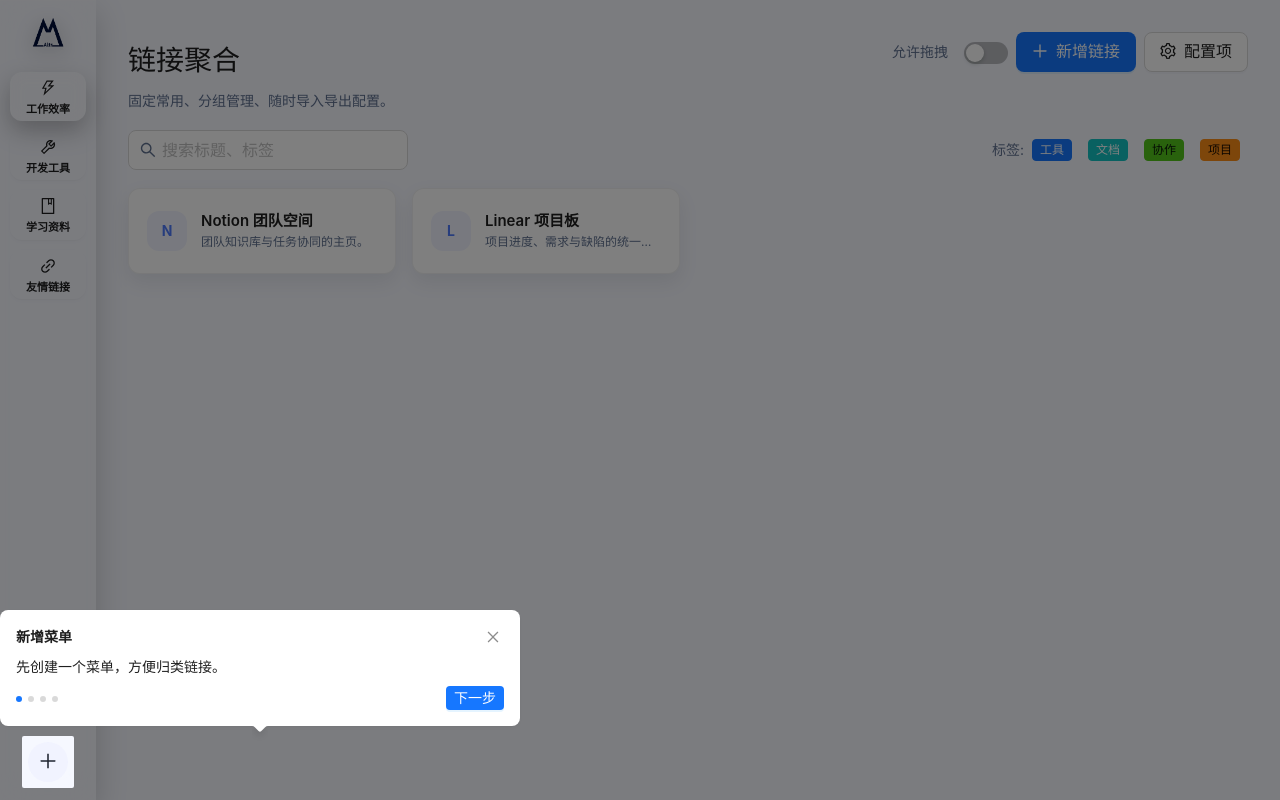
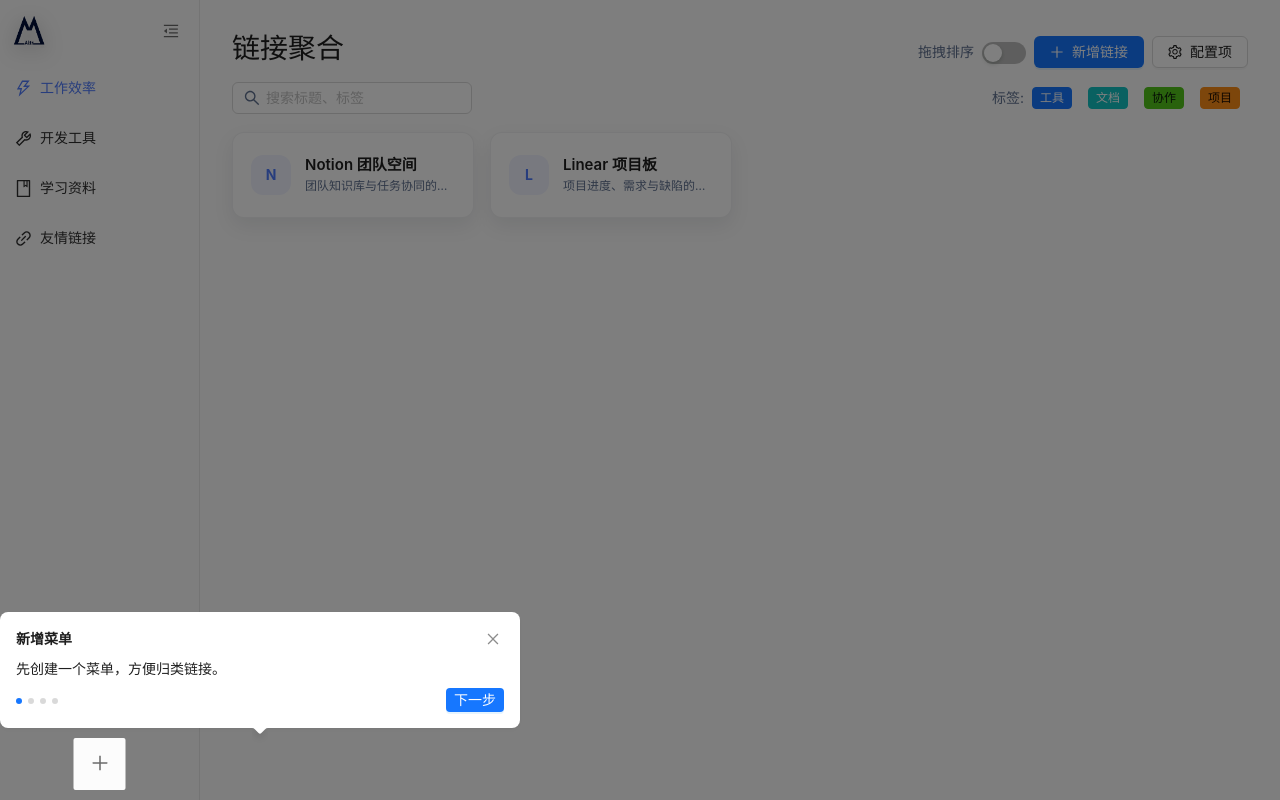
Before and after one commit to GYY-y/AggregationPlatform, a Vue app: page / in a window 1280 px wide. Built offline with nearby package versions, Linux system fonts and the light colour scheme.

Commit message:
项目优化

```diff
--- a/src/App.vue
+++ b/src/App.vue
@@ -1,6 +1,6 @@
 <script setup>
 import { computed, h, onMounted, reactive, ref, watch } from 'vue'
-import { App as AntApp, Button, Input, Space, Switch, Tag, Tour } from 'ant-design-vue'
+import { App as AntApp, Button, Input, Space, Switch, Tag, Tooltip, Tour } from 'ant-design-vue'
 import {
   PlusOutlined,
   EditOutlined,
@@ -21,6 +21,8 @@
   MessageOutlined,
   ThunderboltOutlined,
   SearchOutlined,
+  MenuFoldOutlined,
+  MenuUnfoldOutlined,
 } from '@ant-design/icons-vue'
 import { useTheme } from './composables/useTheme'
 import MenuList from './components/MenuList.vue'
@@ -133,6 +135,7 @@
   theme: 'system',
   showMenuCount: false,
   enableDrag: false,
+  contentBackground: '#fcfcfc',
 }
 
 const baseLight = {
@@ -178,9 +181,12 @@
 const settingBtnRef = ref(null)
 const dragSwitchRef = ref(null)
 const tourOpen = ref(false)
+const sidebarCollapsed = ref(false)
+const sidebarLogoHovered = ref(false)
+const sidebarStorageKey = 'aggregation-platform-sidebar-collapsed'
 const formLayout = {
-  labelCol: { span: 7 },
-  wrapperCol: { span: 17 },
+  labelCol: { span: 5 },
+  wrapperCol: { span: 19 },
   labelAlign: 'right',
 }
 const linkRules = {
@@ -358,11 +364,17 @@
     '--accent': accent,
     '--accent-2': accent2,
     '--bg': preset.background,
+    '--content-bg': state.settings.contentBackground || '#fcfcfc',
     '--surface': preset.surface,
     '--surface-alt': preset.surfaceAlt,
     '--line': preset.line,
     '--muted': preset.muted,
     '--text': preset.text,
+    '--sidebar-bg': state.settings.contentBackground || '#fcfcfc',
+    '--sidebar-hover': effectiveTheme.value === 'dark' ? '#212121' : '#ececec',
+    '--sidebar-active': effectiveTheme.value === 'dark' ? '#2f2f2f' : '#e5e5e5',
+    '--sidebar-text': effectiveTheme.value === 'dark' ? '#ececec' : '#2f2f2f',
+    '--sidebar-muted': effectiveTheme.value === 'dark' ? '#a1a1a1' : '#6b6b6b',
   }
 })
 
@@ -417,7 +429,21 @@
 
 onMounted(() => {
   loadInitialState()
+  sidebarCollapsed.value = localStorage.getItem(sidebarStorageKey) === 'true'
 })
+
+watch(sidebarCollapsed, (collapsed) => {
+  localStorage.setItem(sidebarStorageKey, String(collapsed))
+})
+
+function toggleSidebar() {
+  sidebarCollapsed.value = !sidebarCollapsed.value
+}
+
+function expandSidebar() {
+  sidebarCollapsed.value = false
+  sidebarLogoHovered.value = false
+}
 
 function resetLinkForm(menuId = state.activeMenuId) {
   linkForm.title = ''
@@ -773,10 +799,35 @@
 </script>
 
 <template>
-  <div class="app-shell" :style="themeVars">
-      <aside class="sidebar sidebar--compact">
-        <div class="brand">
-          <img class="brand__logo" :src="brandLogo" alt="Altr Logo" />
+  <div class="app-shell" :class="{ 'app-shell--sidebar-collapsed': sidebarCollapsed }" :style="themeVars">
+      <aside class="sidebar sidebar--compact" :class="{ 'sidebar--collapsed': sidebarCollapsed }">
+        <div
+          class="brand"
+          :class="{ 'brand--collapsed': sidebarCollapsed }"
+          @mouseenter="sidebarCollapsed && (sidebarLogoHovered = true)"
+          @mouseleave="sidebarLogoHovered = false"
+        >
+          <img v-if="!sidebarCollapsed || !sidebarLogoHovered" class="brand__logo" :src="brandLogo" alt="Altr Logo" />
+          <Button
+            v-else
+            class="sidebar-toggle-btn sidebar-toggle-btn--expand"
+            shape="circle"
+            type="text"
+            size="middle"
+            :icon="h(MenuUnfoldOutlined)"
+            aria-label="展开侧边栏"
+            @click="expandSidebar"
+          />
+          <Button
+            v-if="!sidebarCollapsed"
+            class="sidebar-toggle-btn"
+            shape="circle"
+            type="text"
+            size="middle"
+            :icon="h(MenuFoldOutlined)"
+            aria-label="收起侧边栏"
+            @click="toggleSidebar"
+          />
         </div>
         <input ref="importInput" type="file" accept="application/json" class="hidden" @change="handleImport" />
         <MenuList
@@ -790,6 +841,7 @@
           :edit-icon="h(EditOutlined)"
           :delete-icon="h(DeleteOutlined)"
           :disable-edit-ids="['links']"
+          :collapsed="sidebarCollapsed"
           @select="state.activeMenuId = $event"
           @edit="openEditMenu"
           @delete="deleteMenu"
@@ -814,25 +866,26 @@
         <header class="header">
           <div>
             <h1>链接聚合</h1>
-            <p class="muted">固定常用、分组管理、随时导入导出配置。</p>
           </div>
-      <Space class="header__actions" wrap>
-        <Space size="middle">
-          <span class="muted">允许拖拽</span>
-          <Switch ref="dragSwitchRef" v-model:checked="state.settings.enableDrag" />
-        </Space>
-        <Button ref="newLinkBtnRef" type="primary" size="large" @click="openNewLink" :icon="h(PlusOutlined)">新增链接</Button>
-        <Button ref="settingBtnRef" size="large" @click="settingDrawerOpen = true" :icon="h(SettingOutlined)">配置项</Button>
-      </Space>
+          <Space class="header__actions" wrap>
+            <Tooltip title="开启后支持左侧菜单和右侧内容拖拽排序">
+              <Space size="small">
+                <span class="muted">拖拽排序</span>
+                <Switch ref="dragSwitchRef" v-model:checked="state.settings.enableDrag" />
+              </Space>
+            </Tooltip>
+            <Button ref="newLinkBtnRef" type="primary" size="middle" @click="openNewLink" :icon="h(PlusOutlined)">新增链接</Button>
+            <Button ref="settingBtnRef" size="middle" @click="settingDrawerOpen = true" :icon="h(SettingOutlined)">配置项</Button>
+          </Space>
         </header>
 
         <div class="toolbar">
           <Input
             v-model:value="state.search"
             allow-clear
-            size="large"
+            size="middle"
             class="search-input"
-            style="width: 280px"
+            style="width: 240px"
             placeholder="搜索标题、标签"
           >
             <template #prefix>
--- a/src/assets/main.scss
+++ b/src/assets/main.scss
@@ -36,24 +36,23 @@
 
 .app-shell {
   display: grid;
-  grid-template-columns: 96px 1fr;
+  grid-template-columns: 200px 1fr;
   min-height: 100vh;
 }
 
+.app-shell--sidebar-collapsed {
+  grid-template-columns: 52px 1fr;
+}
+
 .sidebar {
-  border-right: none;
-  padding: 16px 10px 18px;
-  background: color-mix(in srgb, var(--bg) 65%, transparent 35%);
-  color: var(--text);
+  border-right: 1px solid var(--line);
+  padding: 14px 12px 16px;
+  background: var(--sidebar-bg);
+  color: var(--sidebar-text);
   display: flex;
   flex-direction: column;
   align-items: center;
-  gap: 12px;
-  backdrop-filter: blur(18px) saturate(140%);
-  -webkit-backdrop-filter: blur(18px) saturate(140%);
-  box-shadow:
-    0 1px 0 rgba(255, 255, 255, 0.28) inset,
-    0 12px 30px rgba(0, 0, 0, 0.18);
+  gap: 10px;
 }
 
 .sidebar--compact {
@@ -62,10 +61,19 @@
 
 .brand {
   display: flex;
-  flex-direction: column;
+  flex-direction: row;
   align-items: center;
+  justify-content: space-between;
+  width: 100%;
   gap: 6px;
   margin-bottom: 10px;
+}
+
+.brand--collapsed {
+  width: 34px;
+  height: 34px;
+  justify-content: center;
+  cursor: pointer;
 }
 
 .brand__dot {
@@ -83,6 +91,14 @@
   filter: drop-shadow(0 6px 10px rgba(0, 0, 0, 0.35));
 }
 
+.sidebar-toggle-btn--expand {
+  width: 34px;
+  height: 34px;
+  min-width: 34px;
+  padding: 0;
+  margin: 0;
+}
+
 
 .sidebar__actions {
   margin-top: auto;
@@ -90,17 +106,27 @@
   gap: 8px;
 }
 
+.sidebar-toggle-btn {
+  color: var(--sidebar-muted);
+}
+
+.sidebar-toggle-btn:hover,
+.sidebar-toggle-btn:focus-visible {
+  color: var(--sidebar-text);
+  background: var(--sidebar-hover);
+}
+
 .menu-add-btn {
   width: 44px;
   height: 44px;
   border-radius: 14px;
-  background: var(--surface-alt);
-  color: var(--text);
+  background: transparent;
+  color: var(--sidebar-muted);
 }
 
 .menu-add-btn:hover {
-  background: color-mix(in srgb, var(--surface-alt) 80%, var(--accent) 20%);
-  color: var(--text);
+  background: var(--sidebar-hover);
+  color: var(--sidebar-text);
 }
 
 .menu-list {
@@ -126,25 +152,43 @@
   display: flex;
   justify-content: center;
   align-items: center;
-  border-radius: 12px;
-  border: 1px solid transparent;
+  border-radius: 8px;
   background: transparent;
   cursor: pointer;
   transition: all 0.2s ease;
   text-align: center;
   width: 100%;
+  min-height: 40px;
+  padding: 7px 0;
+  color: var(--sidebar-text);
+}
+
+.menu-item > .ant-dropdown-trigger,
+.menu-item > .menu-card {
+  width: 100%;
 }
 
 .menu-item:hover {
-  background: rgba(255, 255, 255, 0.08);
+  background: var(--sidebar-hover);
 }
 
 .menu-item.active {
-  background: rgba(255, 255, 255, 0.16);
-  box-shadow: 0 10px 24px rgba(0, 0, 0, 0.25);
-  backdrop-filter: blur(8px);
-  -webkit-backdrop-filter: blur(8px);
-  position: relative;
+  background: transparent;
+  color: var(--accent);
+  box-shadow: none;
+}
+
+.menu-item.active .menu-icon {
+  color: var(--accent);
+  background: transparent;
+}
+
+.menu-item--collapsed {
+  width: 48px;
+  padding-top: 7px;
+  padding-bottom: 7px;
+  padding-left: 7px;
+  padding-right: 7px;
 }
 
 
@@ -158,19 +202,20 @@
 
 .content {
   padding: 32px;
-  background: var(--bg);
+  background: var(--content-bg);
 }
 
 .header {
   display: flex;
   justify-content: space-between;
-  align-items: flex-start;
+  align-items: center;
   gap: 24px;
 }
 
 .header h1 {
-  margin: 6px 0 8px;
+  margin: 0;
   font-size: 28px;
+  line-height: 32px;
 }
 
 .header__actions {
@@ -545,6 +590,77 @@
   color: #fff;
 }
 
+.form-modal .ant-modal-body {
+  padding-top: 10px;
+}
+
+.form-modal .ant-form-item {
+  margin-bottom: 16px;
+}
+
+.form-modal .ant-form-item-label {
+  overflow: visible;
+}
+
+.form-modal .ant-form-item-label > label {
+  white-space: nowrap;
+}
+
+.form-modal .ant-form-item:last-child {
+  margin-bottom: 4px;
+}
+
+.form-modal .ant-select-arrow {
+  color: var(--muted);
+  opacity: 1;
+}
+
+.form-modal .ant-input,
+.form-modal .ant-input-affix-wrapper,
+.form-modal .ant-select-selector {
+  min-height: 32px;
+}
+
+.form-modal textarea.ant-input {
+  min-height: 64px;
+}
+
+.form-modal--link {
+  width: min(560px, calc(100vw - 32px)) !important;
+}
+
+.form-modal--menu {
+  width: min(440px, calc(100vw - 32px)) !important;
+}
+
+.sidebar .menu-add-btn {
+  background: transparent;
+  border-color: transparent;
+  color: var(--sidebar-muted);
+  box-shadow: none;
+}
+
+.sidebar .menu-add-btn:hover,
+.sidebar .menu-add-btn:focus-visible {
+  background: var(--sidebar-hover);
+  border-color: transparent;
+  color: var(--sidebar-text);
+  box-shadow: none;
+}
+
+.sidebar .sidebar-toggle-btn {
+  background: transparent;
+  border-color: transparent;
+  color: var(--sidebar-muted);
+}
+
+.sidebar .sidebar-toggle-btn:hover,
+.sidebar .sidebar-toggle-btn:focus-visible {
+  background: var(--sidebar-hover);
+  border-color: transparent;
+  color: var(--sidebar-text);
+}
+
 .toast {
   position: fixed;
   bottom: 20px;
--- a/src/components/LinkFormModal.vue
+++ b/src/components/LinkFormModal.vue
@@ -32,6 +32,7 @@
 
 <template>
   <a-modal
+    class="form-modal form-modal--link"
     :open="open"
     :title="title"
     :mask-closable="false"
@@ -55,6 +56,27 @@
       <a-form-item label="链接" name="url">
         <a-input v-model:value="linkForm.url" placeholder="https://" />
       </a-form-item>
+      <a-form-item label="所属菜单" name="menuId">
+        <a-select
+          v-model:value="linkForm.menuId"
+          show-search
+          option-filter-prop="label"
+          placeholder="选择菜单"
+        >
+          <a-select-option v-for="menu in menus" :key="menu.id" :value="menu.id" :label="menu.name">
+            {{ menu.name }}
+          </a-select-option>
+        </a-select>
+      </a-form-item>
+      <a-form-item label="标签">
+        <a-select
+          v-model:value="linkForm.tags"
+          mode="multiple"
+          :show-arrow="true"
+          placeholder="选择标签"
+          :options="tagOptions.map((tag) => ({ label: tag, value: tag }))"
+        />
+      </a-form-item>
       <a-form-item label="描述" name="description">
         <a-textarea
           v-model:value="linkForm.description"
@@ -64,19 +86,6 @@
           show-count
         />
       </a-form-item>
-      <a-form-item label="标签">
-        <a-select
-          v-model:value="linkForm.tags"
-          mode="multiple"
-          placeholder="选择标签"
-          :options="tagOptions.map((tag) => ({ label: tag, value: tag }))"
-        />
-      </a-form-item>
-      <a-form-item label="所属菜单" name="menuId">
-        <a-select v-model:value="linkForm.menuId">
-          <a-select-option v-for="menu in menus" :key="menu.id" :value="menu.id">{{ menu.name }}</a-select-option>
-        </a-select>
-      </a-form-item>
     </a-form>
   </a-modal>
 </template>
--- a/src/components/LinkGrid.vue
+++ b/src/components/LinkGrid.vue
@@ -52,25 +52,24 @@
 
 <template>
   <div class="card-grid" :class="{ 'card-grid--dense': dense }">
+    <a-dropdown v-for="link in links" :key="link.id" :trigger="['contextmenu']">
       <a-card
-      v-for="link in links"
-      :key="link.id"
         class="card card--list"
         :class="denseClass"
         :style="getCardStyle(link)"
         :bordered="true"
         :draggable="canDrag"
+        @click="emit('open', link.url)"
         @dragstart="emit('drag-start', link.id)"
         @dragend="emit('drag-end')"
         @dragover.prevent
         @drop.prevent="emit('drop', link.id)"
       >
-      <a-dropdown :trigger="['contextmenu']">
         <div class="card__row">
           <div class="card__avatar" @click.stop="emit('copy-title', link.title)">
             {{ getInitial(link.title) }}
           </div>
-          <div class="card__content" @click.stop="emit('open', link.url)">
+          <div class="card__content">
             <p class="card__title card__title--truncate" @click.stop="emit('copy-title', link.title)">
               {{ link.title }}
             </p>
@@ -79,6 +78,7 @@
             </a-tooltip>
           </div>
         </div>
+      </a-card>
       <template #overlay>
         <a-menu>
           <a-menu-item @click="emit('open', link.url)">打开</a-menu-item>
@@ -96,7 +96,6 @@
         </a-menu>
       </template>
     </a-dropdown>
-    </a-card>
   </div>
 </template>
 
--- a/src/components/MenuFormModal.vue
+++ b/src/components/MenuFormModal.vue
@@ -39,6 +39,7 @@
 
 <template>
   <a-modal
+    class="form-modal form-modal--menu"
     :open="open"
     :title="title"
     :mask-closable="false"
--- a/src/components/MenuList.vue
+++ b/src/components/MenuList.vue
@@ -10,6 +10,7 @@
   editIcon: { type: Object, default: null },
   deleteIcon: { type: Object, default: null },
   disableEditIds: { type: Array, default: () => [] },
+  collapsed: { type: Boolean, default: false },
 })
 
 const emit = defineEmits(['select', 'edit', 'delete', 'drag-start', 'drag-end', 'drop'])
@@ -18,15 +19,12 @@
 </script>
 
 <template>
-  <div class="menu-list">
-    <a-card
+  <div class="menu-list" :class="{ 'menu-list--collapsed': collapsed }">
+    <div
       v-for="menu in menus"
       :key="menu.id"
-      size="small"
       class="menu-item"
-      :bordered="false"
-      :class="{ active: menu.id === activeMenuId }"
-      :body-style="{ padding: '12px 10px' }"
+      :class="{ active: menu.id === activeMenuId, 'menu-item--collapsed': collapsed }"
       @click="emit('select', menu.id)"
       :draggable="canDrag"
       @dragstart="emit('drag-start', menu.id)"
@@ -35,13 +33,15 @@
       @drop.prevent="emit('drop', menu.id)"
     >
       <a-dropdown v-if="!disableEditIds.includes(menu.id)" :trigger="['contextmenu']">
+        <a-tooltip :title="collapsed ? menu.name : undefined" placement="right">
           <div class="menu-card">
             <div class="menu-icon">
               <component :is="iconMap[menu.icon] || iconMap.default" />
             </div>
-          <div class="menu-title">{{ menu.name }}</div>
-          <a-tag v-if="showMenuCount" class="menu-count">{{ getCount(menu.id) }}</a-tag>
+            <div v-if="!collapsed" class="menu-title">{{ menu.name }}</div>
+            <a-tag v-if="showMenuCount && !collapsed" class="menu-count">{{ getCount(menu.id) }}</a-tag>
           </div>
+        </a-tooltip>
         <template #overlay>
           <a-menu>
             <a-menu-item @click="emit('edit', menu)">编辑</a-menu-item>
@@ -53,25 +53,27 @@
           </a-menu>
         </template>
       </a-dropdown>
-      <div v-else class="menu-card">
+      <a-tooltip v-else :title="collapsed ? menu.name : undefined" placement="right">
+        <div class="menu-card">
           <div class="menu-icon">
             <component :is="iconMap[menu.icon] || iconMap.default" />
           </div>
-        <div class="menu-title">{{ menu.name }}</div>
-        <a-tag v-if="showMenuCount" class="menu-count">{{ getCount(menu.id) }}</a-tag>
+          <div v-if="!collapsed" class="menu-title">{{ menu.name }}</div>
+          <a-tag v-if="showMenuCount && !collapsed" class="menu-count">{{ getCount(menu.id) }}</a-tag>
         </div>
-    </a-card>
+      </a-tooltip>
+    </div>
   </div>
 </template>
 
 <style scoped lang="scss">
 .menu-card {
   display: flex;
-  flex-direction: column;
+  flex-direction: row;
   align-items: center;
-  gap: 0;
+  gap: 6px;
   position: relative;
-  padding-bottom: 4px;
+  padding: 2px 0;
   &:hover .menu-actions {
     opacity: 1;
     visibility: visible;
@@ -79,22 +81,33 @@
 }
 
 .menu-icon {
-  width: 30px;
-  height: 30px;
-  border-radius: 10px;
+  width: 22px;
+  height: 22px;
+  flex: 0 0 22px;
+  border-radius: 6px;
   color: inherit;
   display: flex;
   align-items: center;
   justify-content: center;
-  font-size: 16px;
+  font-size: 17px;
 }
 
 .menu-title {
-  font-size: 11px;
-  font-weight: 600;
-  text-align: center;
+  font-size: 14px;
+  font-weight: 400;
+  text-align: left;
   line-height: 1.2;
   color: inherit;
+}
+
+.menu-list--collapsed .menu-card {
+  justify-content: center;
+  padding: 2px 0;
+}
+
+:deep(.ant-tooltip-open) {
+  display: block;
+  width: 100%;
 }
 
 .menu-count {
@@ -109,8 +122,4 @@
   color: #ff4d4f;
 }
 
-:deep(.ant-card-body){
-  padding: 0 !important;
-  width: 100%;
-}
 </style>
--- a/src/components/SettingsDrawer.vue
+++ b/src/components/SettingsDrawer.vue
@@ -1,4 +1,8 @@
 <script setup>
+import { ReloadOutlined } from '@ant-design/icons-vue'
+
+const defaultContentBackground = '#fcfcfc'
+
 const props = defineProps({
   open: { type: Boolean, default: false },
   formLayout: { type: Object, default: () => ({}) },
@@ -7,6 +11,10 @@
 })
 
 const emit = defineEmits(['update:open', 'update:themeValue', 'export', 'import', 'clear'])
+
+const resetContentBackground = () => {
+  props.settings.contentBackground = defaultContentBackground
+}
 </script>
 
 <template>
@@ -44,13 +52,62 @@
       <a-form-item label="显示菜单数量">
         <a-checkbox v-model:checked="settings.showMenuCount" />
       </a-form-item>
+      <a-form-item label="内容背景色">
+        <div class="color-setting">
+          <input v-model="settings.contentBackground" type="color" aria-label="选择内容背景色" />
+          <span>{{ settings.contentBackground }}</span>
+          <a-tooltip title="恢复默认背景色">
+            <a-button
+              type="text"
+              size="small"
+              aria-label="恢复默认背景色"
+              @click="resetContentBackground"
+            >
+              <ReloadOutlined />
+            </a-button>
+          </a-tooltip>
+        </div>
+      </a-form-item>
       <a-form-item label="配置">
         <a-space>
-          <a-button size="large" @click="emit('export')">导出配置</a-button>
-          <a-button size="large" @click="emit('import')">导入配置</a-button>
-          <a-button size="large" danger ghost @click="emit('clear')">清除缓存</a-button>
+          <a-button size="middle" @click="emit('export')">导出配置</a-button>
+          <a-button size="middle" @click="emit('import')">导入配置</a-button>
+          <a-button size="middle" danger ghost @click="emit('clear')">清除缓存</a-button>
         </a-space>
       </a-form-item>
     </a-form>
   </a-drawer>
 </template>
+
+<style scoped>
+.color-setting {
+  display: inline-flex;
+  align-items: center;
+  gap: 10px;
+}
+
+.color-setting input {
+  width: 36px;
+  height: 30px;
+  padding: 2px;
+  border: 1px solid var(--line);
+  border-radius: 6px;
+  background: transparent;
+  cursor: pointer;
+}
+
+.color-setting span {
+  color: var(--muted);
+  font-size: 12px;
+  text-transform: uppercase;
+}
+
+.color-setting :deep(.ant-btn) {
+  color: var(--muted);
+}
+
+.color-setting :deep(.ant-btn:hover) {
+  color: var(--text);
+  background: var(--surface-alt);
+}
+</style>
```
Lines whose indentation alone changed are shown as unchanged.
